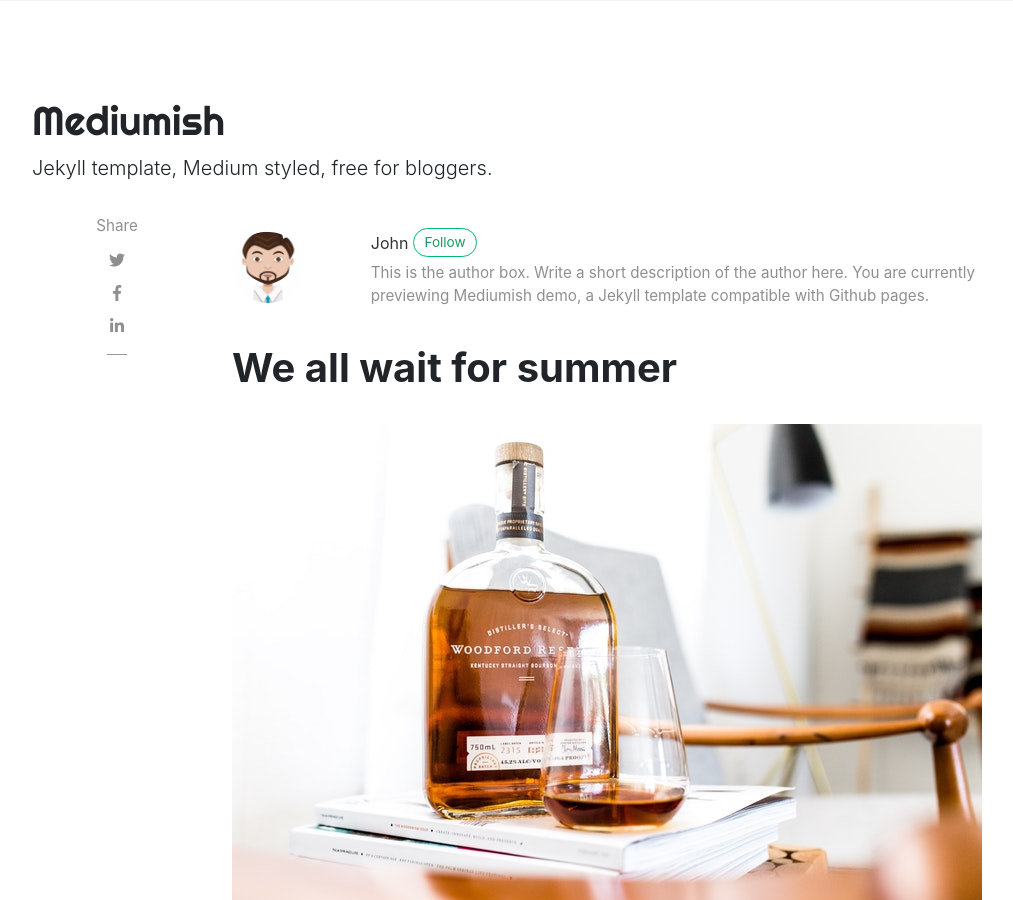
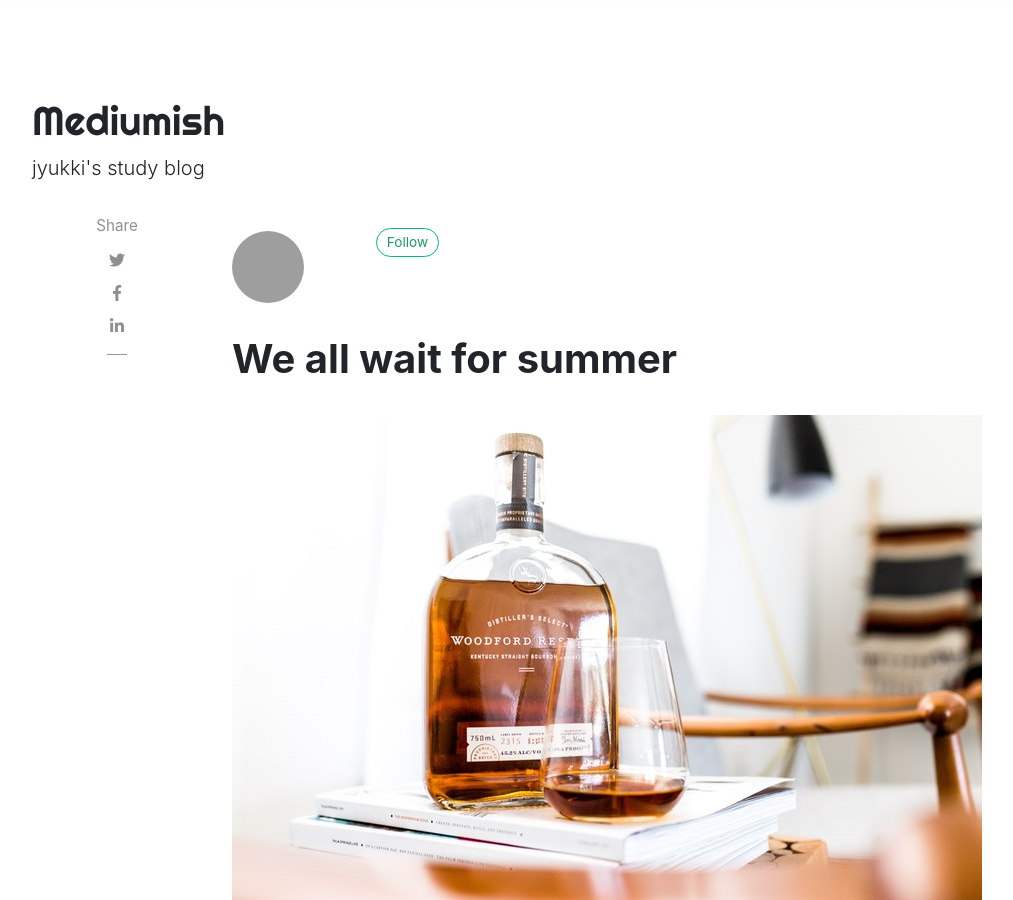
Before and after one commit to jyukki97/study, a Jekyll site: the page built from _posts/2018-01-12-we-all-wait-for-summer.md, in a window 1280 px wide and 900 px high. Shown: the whole window, without its empty margins (53-1066 px from the left). Built offline with Jekyll 4.4.1, drawn with Linux system fonts in a browser that asks for light colours; nearby versions of some CDN libraries; comment, search, counter and statistics services are not loaded; grey boxes are pictures that could not be loaded.

Commit message:
config.yml 설정 수정

```diff
--- a/_config.yml
+++ b/_config.yml
@@ -1,10 +1,10 @@
 # Site
 name: "Mediumish"
 title: "Mediumish"
-description: "Jekyll template, Medium styled, free for bloggers."
+description: "jyukki's study blog"
 logo: 'assets/images/logo.png'
 favicon: 'assets/images/logo.png'
-baseurl: /mediumish-theme-jekyll
+baseurl: /study
 google_analytics: 'UA-46278016-1'
 disqus: 'demowebsite'
 mailchimp-list: 'https://wowthemes.us11.list-manage.com/subscribe/post?u=8aeb20a530e124561927d3bd8&amp;id=8c3d2d214b'
@@ -13,23 +13,13 @@ permalink: /:title/
 
 # Authors
 authors:
-  sal:
-    name: Sal
-    display_name: Sal
+  jyukki:
+    name: jyukki
+    display_name: jyukki
     gravatar: e56154546cf4be74e393c62d1ae9f9d4
-    email: wowthemesnet@gmail.com
-    web: https://www.wowthemes.net
-    twitter: https://twitter.com/wowthemesnet
-    description: "Author of Mediumish, a Bootstrap Medium styled template available for WordPress, HTML, Ghost and Jekyll. You are currently previewing Jekyll template demo."
-  john:
-    name: John
-    display_name: John
-    avatar: 'assets/images/avatar.png'
-    gravatar: b1cc14991db7a456fcd761680bbc8f81
-    email: wowthemesnet@gmail.com
-    web: https://www.wowthemes.net
-    twitter: https://twitter.com/wowthemesnet
-    description: "This is the author box. Write a short description of the author here. You are currently previewing Mediumish demo, a Jekyll template compatible with Github pages."
+    email: jyukki97@gmail.com
+    web: https://jyukki97.github.io/
+    description: "안녕하세요."
 
 # Plugins
 plugins:
```
